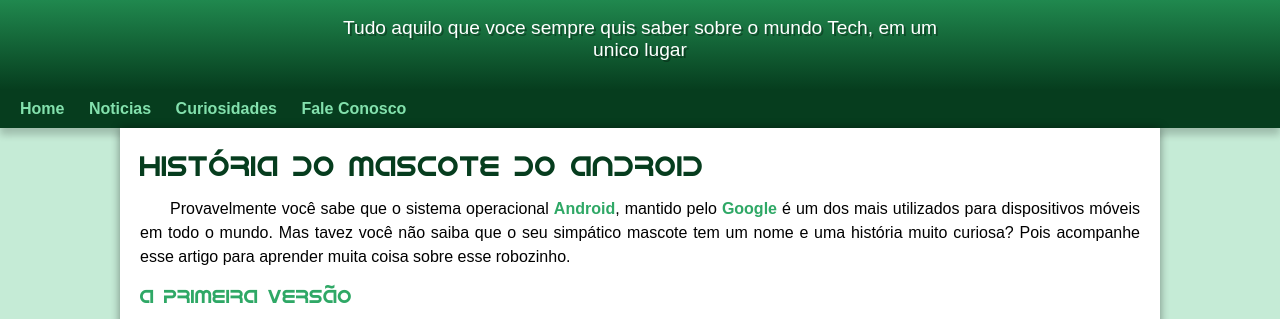
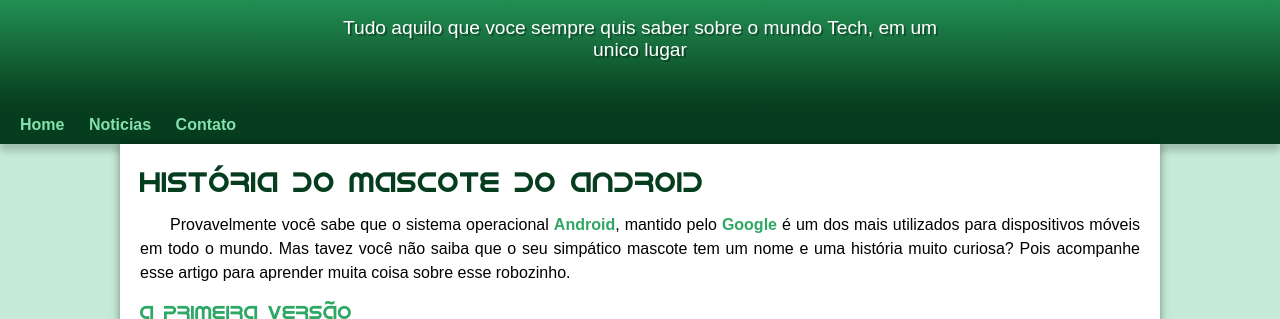
Before and after one commit to jaquedealmeida/projeto-android, a plain HTML site: page index.html in a window 1280 px wide. Shown: the part 100-419 px from the top of the page. Drawn offline with Linux system fonts and the light colour scheme.

Commit message:
padding corrigido

```diff
--- a/estilo/style.css
+++ b/estilo/style.css
@@ -59,7 +59,7 @@
      padding-left: 10px;
      padding-right: 10px;
      margin: auto;
-     margin-bottom: 30px;
+     padding-bottom: 45px;
      text-shadow: 2px 2px 0px rgba(0, 0, 0, 0.313);
  }
 
--- a/index.html
+++ b/index.html
@@ -17,8 +17,7 @@
     <nav>
         <a href="#">Home</a>
         <a href="#">Noticias</a>
-        <a href="#">Curiosidades</a>
-        <a href="#">Fale Conosco</a>
+        <a href="#">Contato</a>
     </nav>
     <main>
         <article>
```
